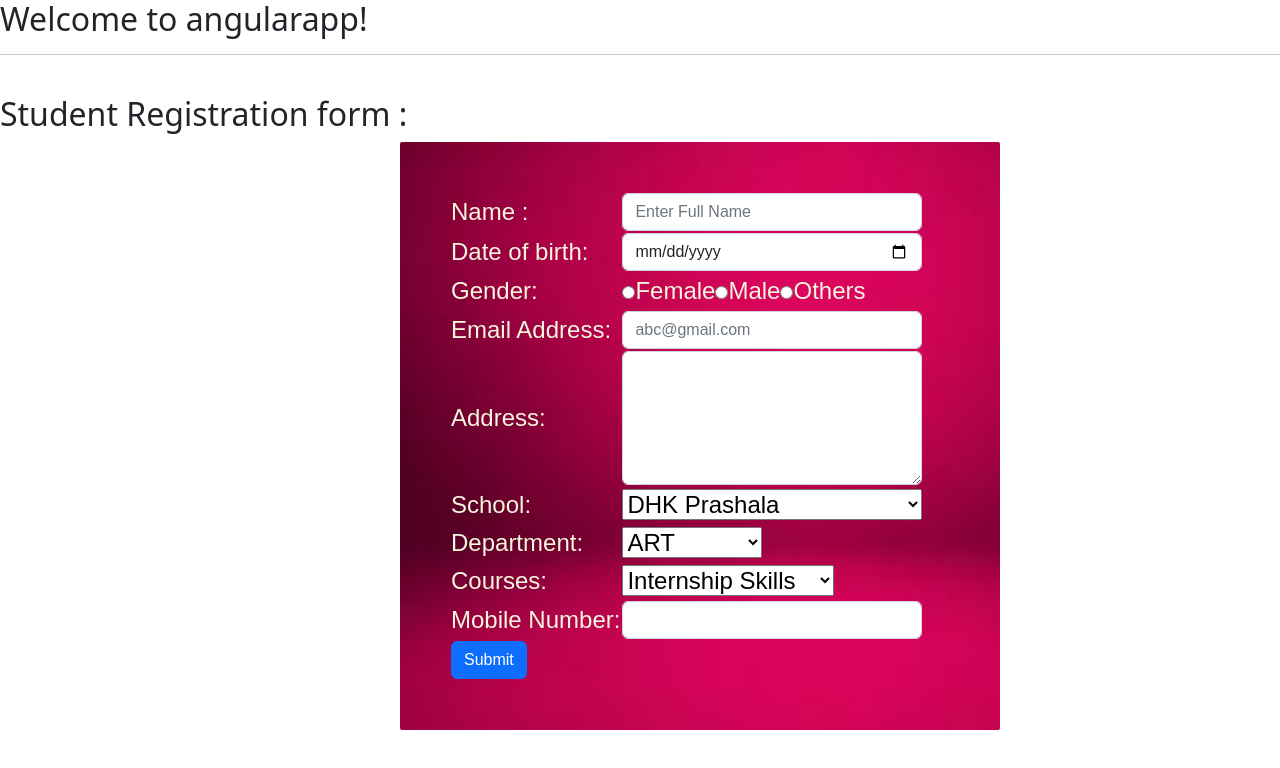
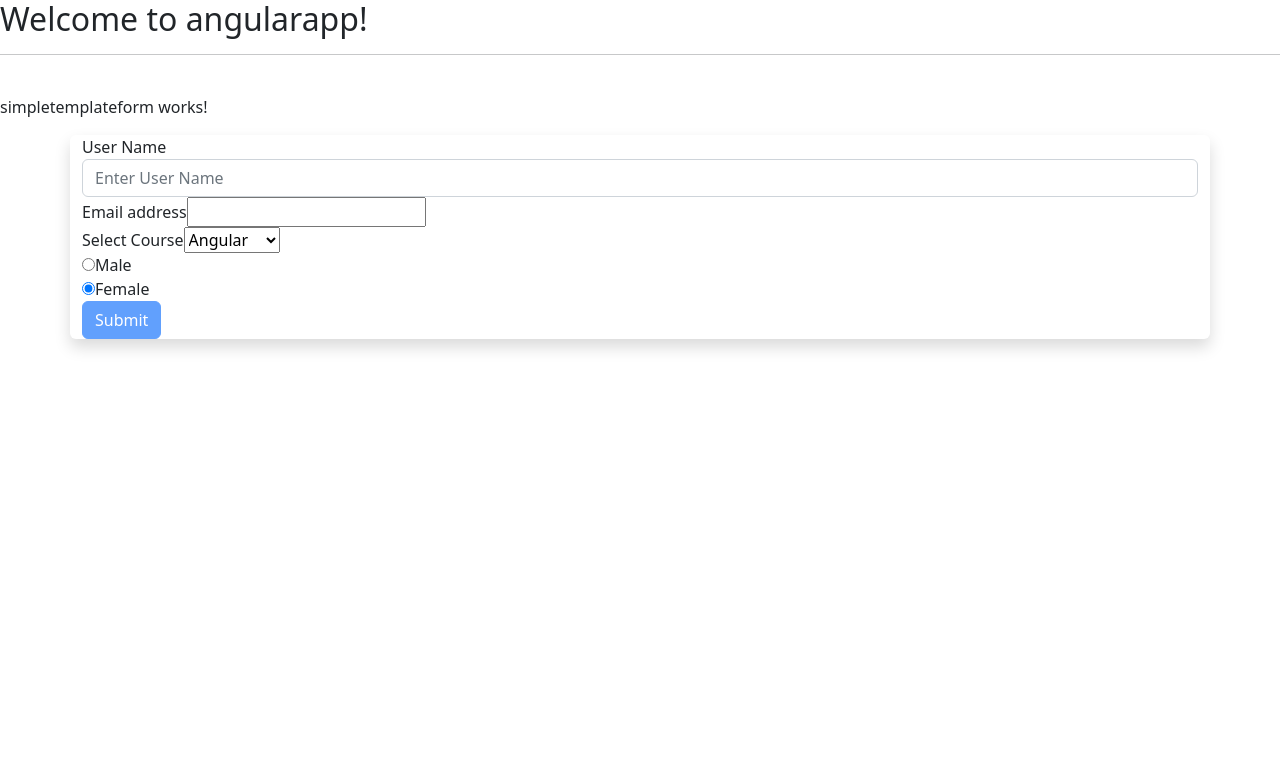
Before and after one commit to komalsyedage/angularapp, an Angular app: page / in a window 1280 px wide. Shown: the top 768 px of the page. Built offline with nearby package versions, Linux system fonts and the light colour scheme.

Commit message:
Assignment And Session Work
Assignment And session Work

```diff
--- a/src/app/app.component.html
+++ b/src/app/app.component.html
@@ -59,7 +59,6 @@
   <h1 #child>this is child conteent coming from parent component</h1>
 </app-hook-practise>
 <router-outlet></router-outlet>-->
-<!--<app-simpletemplateform></app-simpletemplateform>-->
-
+<app-simpletemplateform></app-simpletemplateform>
 <!--<app-parent></app-parent>-->
-<app-form-ass></app-form-ass>
+<!--<app-form-ass></app-form-ass>-->
--- a/src/app/app.module.ts
+++ b/src/app/app.module.ts
@@ -58,7 +58,7 @@ import { FormAssComponent } from './form-ass/form-ass.component';
   imports: [
     BrowserModule,
     AppRoutingModule,
-    FormsModule   //form contron for two way databinding
+    FormsModule   //form control for two way databinding form
 
 
   ],
--- a/src/app/form-ass/form-ass.component.css
+++ b/src/app/form-ass/form-ass.component.css
@@ -1,15 +1,57 @@
+input[type=text],[type=email], select{
+    width: 100%;
+    padding: 12px 20px;
+    margin:  8px 0;
+    display: inline-block;
+    border:  1px solid #ccc;
+    box-sizing: border-box;
+}
+input[type=button] {
+    width: 100%;
+    background-color: #472ed6;
+    color: white;
+    padding: 14px 20px;
+    margin:  8px 0;
+    border: none;
+    border-radius: 4px;
+cursor: pointer;
+}
+input[type=submit]:hover{
+    background-color: #45a049;
+
+}
 .form{
-    background-image: url(src/assets/images/download.jpeg);
-    background-repeat: no-repeat;
-    background-size: cover;
+    border-radius: 5px;
+   border: 2px solid brown;
+   background-color: rgb(233, 224, 224);
+    padding: 20px;
+    width: 700px;
+    margin: 30px auto;
+}
+input.ng-invalid.ng-touched {
+    border: 1px solid red;
+    box-shadow: 0 0 13px #ff000021;
+}
 
-   font-size: x-large;
-   font-family: sans-serif;
-   margin-left: 400px;
-   border-radius: 2px;
-   width: 600px;
-   padding: 50px;
+.row{
+    justify-content: center;
+    height: 600px;
+   color: bisque;
+    font-size: x-large;
+    width: 600px;
+    margin-left: 75px;
+
+}
+p{
+    color:crimson;
+}
+h2{
+   font-style: italic ;
 }
 label{
-    color: beige;
+    font-size: larger;
+    color: black;
 }
+input{
+    border: 2px solid black;
+}
--- a/src/app/form-ass/form-ass.component.html
+++ b/src/app/form-ass/form-ass.component.html
@@ -1,79 +1,90 @@
-<h2>Student Registration form :</h2>
 <div class="form">
-<form (ngSubmit)="OnSubmit(myForm)" #myForm="ngForm"                 >
-  <table>
-    <tbody>
-      <tr>
-        <td><label for="name"> Name :</label></td>
-        <td><input class="form-control"  type="text" placeholder="Enter Full Name" id="name" name="name" /></td>
-      </tr>
-      <tr>
-        <td><label for="dateofbirth"> Date of birth: </label></td>
-        <td><input  class="form-control"   type="date" id="dateofbirth"/></td>
-      </tr>
+  <h2 id="registration">Registration Form</h2>
+  <form (ngSubmit)="OnSubmit(myForm)" #myForm="ngForm">
+    <div class="form-group">
+    <label for="name">User Name :</label>
+    <input  class="form-controls" type="text" placeholder="Enter Full Name ..." id="name" name="name" ngModel required/>
+  </div>
+  <div class="form-group">
+    <label >Date Of Birth</label><br>
+    <input  class="form-controls" type="date" id="DateOfBirth" name="DateOfBirth" ngModel/><br>
+  </div>
+  <div class="form-group">
+    <label for="gender"> Gender: </label> &nbsp;
+    <br>
+    <input type="radio" id="male" value="male" name="gender" ngModel>
+    <label for="male"> Male</label> &nbsp; &nbsp;
+    <input type="radio" id="female" value="female" name="gender" ngModel>
+    <label for="female"> Female </label>
 
-      <tr>
-        <td><label for="gender"> Gender: </label></td>
-        <td>
-          <input    type="radio" name="gender" id="gender" /> <label> Female </label>
-          <input   type="radio" name="gender" id="gender" /> <label> Male </label>
-          <input   type="radio" name="gender" id="gender"/> <label> Others </label>
-        </td>
-      </tr>
-      <tr>
-        <td><label for="email"> Email Address:</label></td>
-        <td><input  class="form-control" type="email" placeholder="abc@gmail.com" id="email"/></td>
-      </tr>
+</div>
 
-      <tr>
-        <td><label for="address"> Address: </label></td>
-        <td class="help"><textarea rows="5" cols="10" id="address" class="form-control" > </textarea></td>
-      </tr>
-      <tr></tr>
-      <tr class="self">
-        <td><label for="school"> School:</label></td>
-        <td>
-          <select>
-            <option class="form-control"  id="school">DHK Prashala</option>
-            <option class="form-control"  id="school">VVP Prashala</option>
-            <option class="form-control" id="school">Sakhubai Kanya Prashala</option>
-            <option class="form-control" id="school">Rajaram English Prashala</option>
-          </select>
-        </td>
-      </tr>
-      <tr class="self">
-        <td><label for="dept">Department:</label></td>
-        <td>
-          <select>
-            <option class="form-control" id="dept">ART</option>
-            <option class="form-control" id="dept">Commerse</option>
-            <option class="form-control" id="dept">Science</option>
+  <div class="form-group">
+    <label for="email"> Email Address:</label>
+    <input class="form-control" type="email" placeholder="abc@gmail.com" id="Email" name="Email" ngModel required/>
+  </div>
+  <div class="form-group">
+    <label for="Address"> Address: </label>
+    <input  class="form-control" id="Address" type="text" name="Address" ngModel />
+  </div>
+  <div class="form-group">
+    <label for="College"> College:</label>
+    <select class="form-control"  name="College" id="college" ngModel>
+    <option value="SKN Singhad college Of Engineering">
+      SKN Singhad college Of Engineering
+    </option>
+    <option value="Fabtect college Of Engineering" >
+      Fabtect college Of Engineering
+    </option>
+    <option value="Sweri college Of Engineering" >
+      Sweri college Of Engineering
+    </option>
+    <option value="VIIT college Of Engineering" >
+      VIIT college Of Engineering
+    </option>
+  </select>
+</div>
+<div class="form-group">
+    <label for="dept">Department:</label>
+    <select id="department" class="form-controls" name="Department" id="Department" ngModel>
+    <option value="ENTC">ENTC</option>
+    <option value="CSE" >CSE</option>
+    <option value="Civil" >Civil</option>
+    <option value="Electrical" >Electrical</option>
+    <option value="Mecanical">Mecanical</option>
+  </select>
+</div>
+<div class="form-group">
+    <label for="num">Mobile Number:</label>
+    <input  type="tel" value="+91" name="MobileNo" class="form-control" ngModel/>
+  </div>
 
-          </select>
-        </td>
-      </tr>
-      <tr class="self">
-        <td><label for="course">Courses:</label></td>
-        <td>
-          <select>
+  <div class="form-group">
+    <button type="submit"  class="btn btn-primary" >
+      Submit
 
-            <option class="form-control" id="course">Internship Skills</option>
-            <option class="form-control"  id="course">Group Discussion</option>
-            <option  class="form-control" id="course">Resume writting</option>
-          </select>
-        </td>
-      </tr>
-      <tr>
-        <td><label for="num">Mobile Number:</label></td>
-        <td><input type="number" id="num"  class="form-control"/></td>
-      </tr>
+    </button>
+    <button  [disabled]="!myForm.valid" type="reset" class="btn btn-danger">
+      Reset
+    </button>
 
 
-      <tr>
-        <td> <button type="submit" [disabled]="!myForm.valid" class="btn btn-primary" for="submit">Submit</button></td>
 
-      </tr>
-    </tbody>
-  </table>
-</form>
+  </div>
+  </form>
 </div>
+
+<div class="row justify-content-center mt-2" *ngIf="submitted">
+  <div class="col-md-6 rounded shadow py-4">
+      <h2>Filled Information :</h2>
+      <p>username: <strong>{{employee1.name}}</strong></p>
+      <p>DateOfBirth: <strong>{{employee1.DateOfBirth}}</strong></p>
+      <p>Gender: <strong>{{employee1.gender}}</strong></p>
+      <p>Email :<strong>{{employee1.Email}}</strong></p>
+      <p>Address:<strong>{{employee1.Address}}</strong></p>
+      <p>College:<strong>{{employee1.College}}</strong></p>
+      <p>Department:<strong>{{employee1.Department}}</strong></p>
+      <p>Mobile Number:<strong>{{employee1.MobileNo}}</strong></p>
+
+    </div>
+    </div>
--- /dev/null
+++ b/src/app/models/employee.ts
@@ -0,0 +1,7 @@
+export class Employee
+{
+    course: string;
+    username: string;
+    email: string;
+  gender:string;
+}
--- a/src/app/simpletemplateform/simpletemplateform.component.html
+++ b/src/app/simpletemplateform/simpletemplateform.component.html
@@ -3,29 +3,55 @@
     <div class="row justify-content-center">
         <div class=".co-md-6 text-left rounded shadow py5">
             <form (ngSubmit)="OnSubmit(myForm)" #myForm="ngForm">
-                <div class="form-group">
-                    <label for="username"> User Name</label>
+                <div ngModelGroup="userdetail" #userdetail="ngModelGroup">
+                    <div class="form-group">
+                        <label for="username"> User Name</label>
 
-                    <input type="text" class="form-control" id="username" name="userName" placeholder="Enter User Name"
-                        ngModel required>
+                        <input type="text" class="form-control" id="username" name="username"
+                            placeholder="Enter User Name" [(ngModel)]="username" required />
+                        <small *ngIf="username">User Name is:{{username}}</small>
+                    </div>
+                    <div class="form-group">
+                        <label for="email">Email address</label>
+                        <!--<input type="email" class="form-control" #email="ngModel" id="email" name="email" email
+                          pattern="[@codemindTechnology.com]"  placeholder="Enter email" ngModel required />
+                        <small class="text-danger" *ngIf="!email.valid && email.touched">Enter Valid Email:</small>-->
+                    <input type="email" name="email" ngModel #email="ngModel" pattern="@codemindtechnology.com" required>
+                    <small *ngIf="email.touched">
+                        <p *ngIf="email.errors?.required">Email is Required</p>
+                        <p *ngIf="email.errors?.pattern">Valid Email Is @codemind.com</p><br>
+                    </small>
+                    </div>
+
                 </div>
 
                 <div class="form-group">
-                    <label for="email">Email address</label>
-                    <input type="email" class="form-control" id="email" name="email" email placeholder="Enter email"
-                        ngModel required>
+                    <label for="course" Select Course>Select Course</label>
+                    <select class="from-control" name="course" id="course" [ngModel]="default">
+                        <option value="Angular">Angular</option>
+                        <option value="HTML">HTML</option>
+                        <option value="JavaScript">JavaScript</option>
+                    </select>
                 </div>
-
                 <div class="form-group">
-                    <label for="course" Select Course></label>
-                    <select class="from-control" name="course" id="course" ngModel>
-                        <option value="Angular"> Angular </option>
-                        <option value="HTML"> HTML</option>
-                        <option value="JavaScript"> JavaScript </option>
-                    </select>
+                    <div  *ngFor="let gender of genders"  class="custome-control custome-radio">
+                    <input type="radio" id="{{gender.id}}" name="gender" value="{{gender.value}}" class="custome-control-input" [(ngModel)]="defaultgender">
+                    <label for="{{gender.id}}" class="custome-control-label">{{gender.value}}</label>
+                </div>
                 </div>
 
                 <button type="submit" [disabled]="!myForm.valid" class="btn btn-primary">Submit</button>
+                <div class="row justify-content-center mt-2" *ngIf="submitted">
+                    <div class="col-md-6 rounded shadow py-4">
+                        <h2>Form data</h2>
+                        <p>username: <strong>{{employee.username}}</strong></p>
+                        <p>Email: <strong>{{employee.email}}</strong></p>
+                        <p>Course: <strong>{{employee.course}}</strong></p>
+                        <p>Gender:<strong>{{employee.gender}}</strong></p>
+
+                    </div>
+                </div>
             </form>
         </div>
     </div>
+</div>
--- a/src/app/simpletemplateform/simpletemplateform.component.ts
+++ b/src/app/simpletemplateform/simpletemplateform.component.ts
@@ -1,18 +1,45 @@
-import { Component, OnInit } from '@angular/core';
-import { NgForm } from '@angular/forms';
+import { Component, OnInit } from "@angular/core";
+import { NgForm } from "@angular/forms";
+import { Employee } from "../models/employee";
 
 @Component({
-  selector: 'app-simpletemplateform',
-  templateUrl: './simpletemplateform.component.html',
-  styleUrls: ['./simpletemplateform.component.css']
+  selector: "app-simpletemplateform",
+  templateUrl: "./simpletemplateform.component.html",
+  styleUrls: ["./simpletemplateform.component.css"],
 })
 export class SimpletemplateformComponent implements OnInit {
+  default: string = "Angular";
+  employee = new Employee();
+  submitted: boolean = false;
+  defaultgender:string="Female";
+  genderss:string;
+genders=[
+  {
+    id:'1',value:'Male'
+  },
+  { id:'2',value:'Female'}
+]
+  constructor() {}
 
-  constructor() { }
+  ngOnInit() {}
 
-  ngOnInit() {
+  OnSubmit(form: NgForm) {
+    this.submitted=true;
+    this.employee.course=form.value.course;
+    this.employee.username=form.value.userdetail.username;
+    this.employee.email=form.value.userdetail.email;
+    //this.genders=form.value.gender OR
+    this.employee.gender=form.value.gender
+    //this.saveEmployeeData(this.employee)
+    form.reset();
+    form.controls['course'].setValue('Angular');
+    form.controls['gender'].setValue('Male')
+    console.log(form.controls);
+
+  };
+
+  saveEmployeeData(emp:Employee) {
+    console.log(emp.course);
   }
-  OnSubmit(form:NgForm){
-    console.log(form);
+
 }
-}
```
Also changed, not shown: src/app/form-ass/form-ass.component.ts (+32 -12 lines), src/app/models/employee1.ts (added, +11 -0 lines), src/assets/images/School.webp (added), src/assets/images/Skn.jpeg (added).
